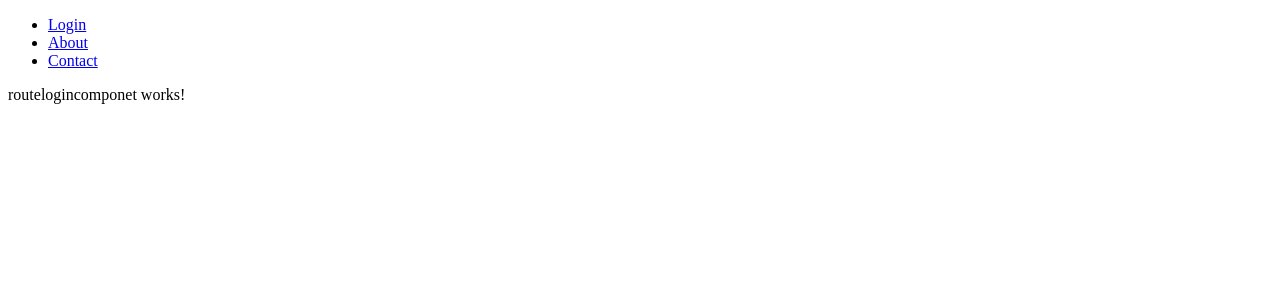
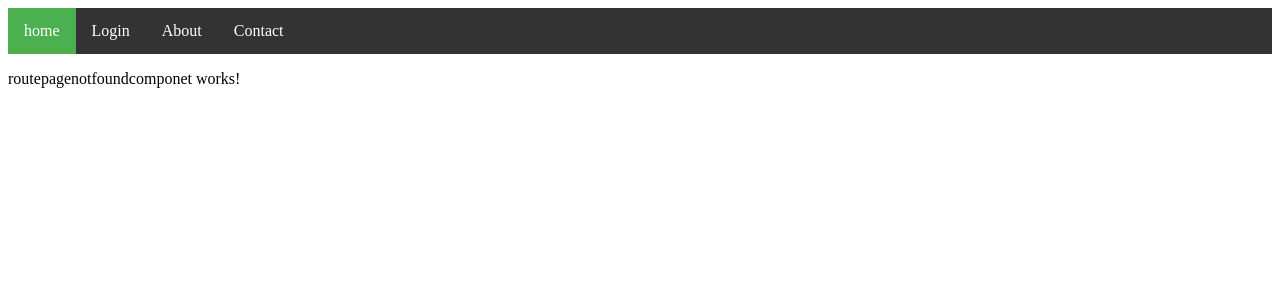
Before and after one commit to priya1611999/angulartutorial, an Angular app in the folder my-app/: page / in a window 1280 px wide. Shown: the top 300 px of the page. Built offline with nearby package versions, Linux system fonts and the light colour scheme.

Commit message:
roter and page not found code

```diff
--- a/my-app/src/app/app.component.html
+++ b/my-app/src/app/app.component.html
@@ -19,9 +19,5 @@
     <!-- <app-ngforcomponet></app-ngforcomponet> -->
 
     <!-- <app-ngswitchcomponet></app-ngswitchcomponet> -->
-<ul>
-    <li><a routerLink="/login">Login</a></li>
-    <li><a routerLink="/about">About</a></li>
-    <li><a routerLink="/contact">Contact</a></li>
-</ul>
+<app-routeheadercomponet></app-routeheadercomponet>
  <router-outlet></router-outlet>
--- a/my-app/src/app/app.component.ts
+++ b/my-app/src/app/app.component.ts
@@ -14,6 +14,7 @@
 import { NgforcomponetComponent } from './ngforcomponet/ngforcomponet.component';
 import { NgswitchcomponetComponent } from './ngswitchcomponet/ngswitchcomponet.component';
 import { RouterLink, RouterOutlet } from '@angular/router';
+import { RouteheadercomponetComponent } from './routeheadercomponet/routeheadercomponet.component';
 
 @Component({
   selector: 'app-root',
@@ -28,7 +29,7 @@
 // imports:[ComponetdirectivecodeComponent],
 // imports:[NgforcomponetComponent],
 // imports:[RouterLink,RouterOutlet],
-  imports: [RouterLink, RouterOutlet],
+  imports: [ RouterOutlet, RouteheadercomponetComponent],
 
  templateUrl: './app.component.html',
   styleUrl: './app.component.css'
--- a/my-app/src/app/app.routes.ts
+++ b/my-app/src/app/app.routes.ts
@@ -2,9 +2,12 @@
 import { RouteaboutchcomponetComponent } from './routeaboutchcomponet/routeaboutchcomponet.component';
 import { RoutecontactcomponetComponent } from './routecontactcomponet/routecontactcomponet.component';
 import { RoutelogincomponetComponent } from './routelogincomponet/routelogincomponet.component';
+import { RoutehomecomponetComponent } from './routehomecomponet/routehomecomponet.component';
+import { RoutepagenotfoundcomponetComponent } from './routepagenotfoundcomponet/routepagenotfoundcomponet.component';
 
 export const routes: Routes = [
-  { path: '', component: RoutelogincomponetComponent }, // <-- Add this line
+      { path: '**', component: RoutepagenotfoundcomponetComponent },
+  { path: '', component: RoutehomecomponetComponent }, // <-- Add this line
   { path: 'about', component: RouteaboutchcomponetComponent },
   { path: 'contact', component: RoutecontactcomponetComponent },
   { path: 'login', component: RoutelogincomponetComponent }
--- /dev/null
+++ b/my-app/src/app/routeheadercomponet/routeheadercomponet.component.css
@@ -0,0 +1,26 @@
+ul {
+  list-style-type: none;
+  margin: 0;
+  padding: 0;
+  overflow: hidden;
+  background-color: #333333;
+}
+
+ul li {
+  float: left;
+}
+
+ul li a {
+  display: block;
+  color: white;
+  text-align: center;
+  padding: 14px 16px;
+  text-decoration: none;
+}
+
+ul li a:hover {
+  background-color: #111111;
+}
+.active {
+  background-color: #4CAF50;
+}
--- /dev/null
+++ b/my-app/src/app/routeheadercomponet/routeheadercomponet.component.html
@@ -0,0 +1,8 @@
+<ul>
+        <li><a routerLinkActive="active" [routerLinkActiveOptions]="{ exact: true }" routerLink="/">home</a></li>
+
+    <li><a routerLinkActive="active" [routerLinkActiveOptions]="{ exact: true }" routerLink="/login">Login</a></li>
+    <li><a routerLinkActive="active" [routerLinkActiveOptions]="{ exact: true }" routerLink="/about">About</a></li>
+    <li><a routerLinkActive="active" [routerLinkActiveOptions]="{ exact: true }" routerLink="/contact">Contact</a></li>
+</ul>
+<router-outlet></router-outlet>
--- /dev/null
+++ b/my-app/src/app/routehomecomponet/routehomecomponet.component.html
@@ -0,0 +1 @@
+<p>routehomecomponet works!</p>
--- /dev/null
+++ b/my-app/src/app/routepagenotfoundcomponet/routepagenotfoundcomponet.component.html
@@ -0,0 +1 @@
+<p>routepagenotfoundcomponet works!</p>
```
Also changed, not shown: my-app/src/app/routeheadercomponet/routeheadercomponet.component.ts (added, +13 -0 lines), my-app/src/app/routehomecomponet/routehomecomponet.component.ts (added, +11 -0 lines), my-app/src/app/routepagenotfoundcomponet/routepagenotfoundcomponet.component.ts (added, +11 -0 lines), my-app/src/app/routehomecomponet/routehomecomponet.component.css (added), my-app/src/app/routepagenotfoundcomponet/routepagenotfoundcomponet.component.css (added).
